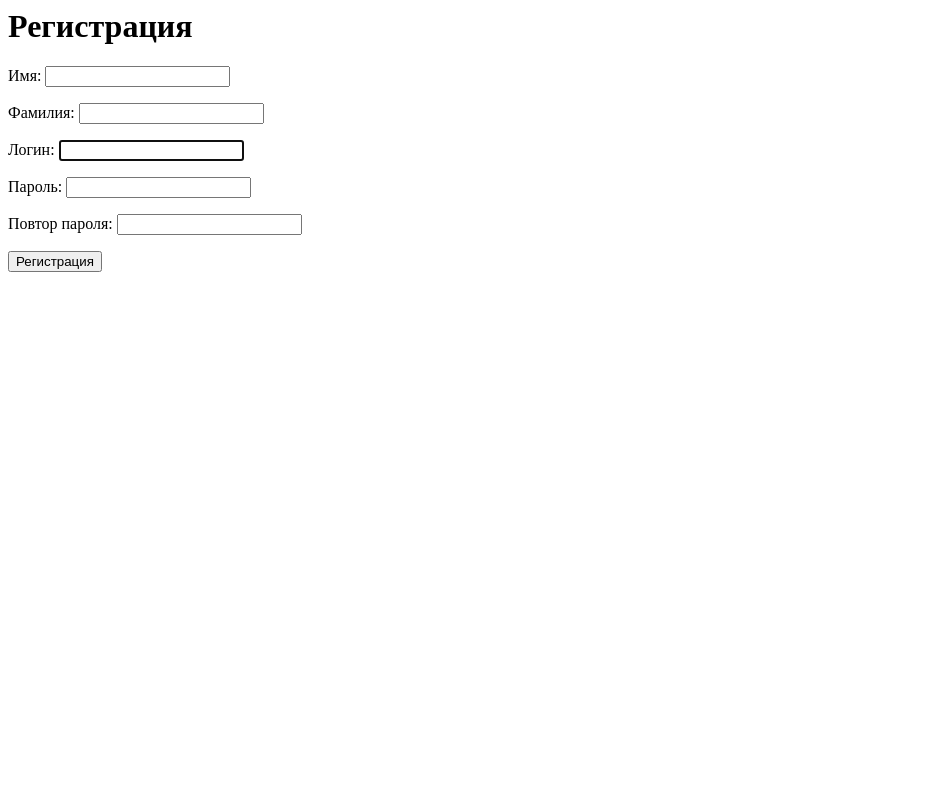
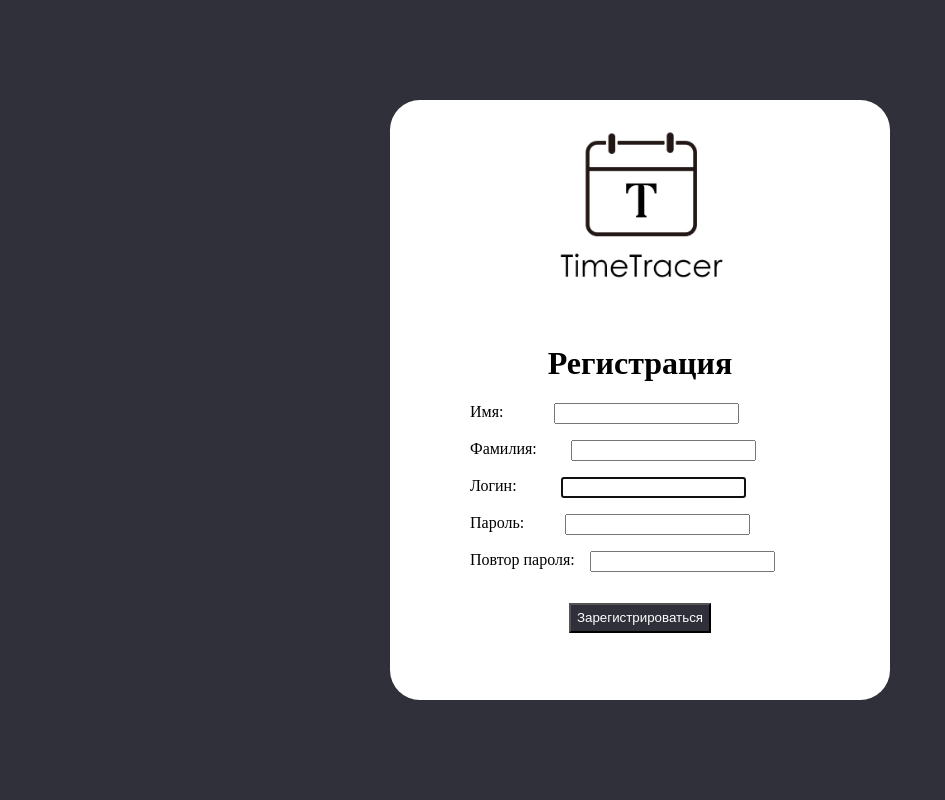
Before and after one commit to Qwertymart/WEB-calendar, a Django app: page /users/register/ in a window 1280 px wide. Shown: the whole page, without its empty margins (0-945 px from the left). Run offline with Django 4.2, Linux system fonts and the light colour scheme.

Commit message:
К измененным регистрации и входу добавила новый html код

```diff
--- a/users/templates/users/register.html
+++ b/users/templates/users/register.html
@@ -1,9 +1,67 @@
-{% block content %}
-<h1>Регистрация</h1>
+{% load static %}
+<!DOCTYPE html>
+<html lang="en">
+<head>
+    <meta charset="UTF-8">
+    <meta name="viewport" content="width=device-width, initial-scale=1.0">
+    <title>Регистрация</title>
+</head>
+<body>
+<style>
+    body{
+	background-color:#2F303A;
+    }
+    div{
+	border-radius:30px;
+    }
+    button{
+	height:30px;
+	margin: 15px;}
+    .field{
+	clear:both;
+	text-align:right;
+	line-height:25px;}
+    label{
+	float:left;
+	margin-left:80px;}
+    input{
+	margin-right:100px;}
+    .parent {
+    	width: 100%;
+    	height: 100%;
+    	position: absolute;
+    	top: 0;
+    	left: 0;
+    	overflow: auto;
+   }
 
-<form method='post'>
-    {% csrf_token %}
-    {{ form.as_p }}
-    <p><button type="submit">Регистрация</button></p>
-</form>
-{% endblock %}
+    .block {
+    	width: 500px;
+    	height: 600px;
+    	position: absolute;
+    	top: 0;
+    	right: 0;
+    	bottom: 0;
+    	left: 0;
+    	margin: auto;
+	background-color:#FFF;
+	color:#000;
+	text-align:center;
+	float:left;
+    }
+}
+</style>
+    <div class="parent">
+	<div class='block'>
+		<img vspace="30px" hspace="50px" src="{% static 'users/img/photo_2024-03-29_21-03-46.jpg' %}" alt="Our pict" width="200px">
+		<h1> Регистрация </h1>
+        <form method='post'>
+            {% csrf_token %}
+            {{ form.as_p }}
+    <button style="background-color:#2F303A; color:#FFF" type="submit" >Зарегистрироваться</button>
+    	</form>
+
+</div>
+</div>
+</body>
+</html>
```
Also changed, not shown: users/templates/users/login1.html (+63 -5 lines), users/static/__init__.py (added), users/static/users/__init__.py (added), users/static/users/img/__init__.py (added), users/static/users/img/photo_2024-03-29_21-03-46.jpg (added).
